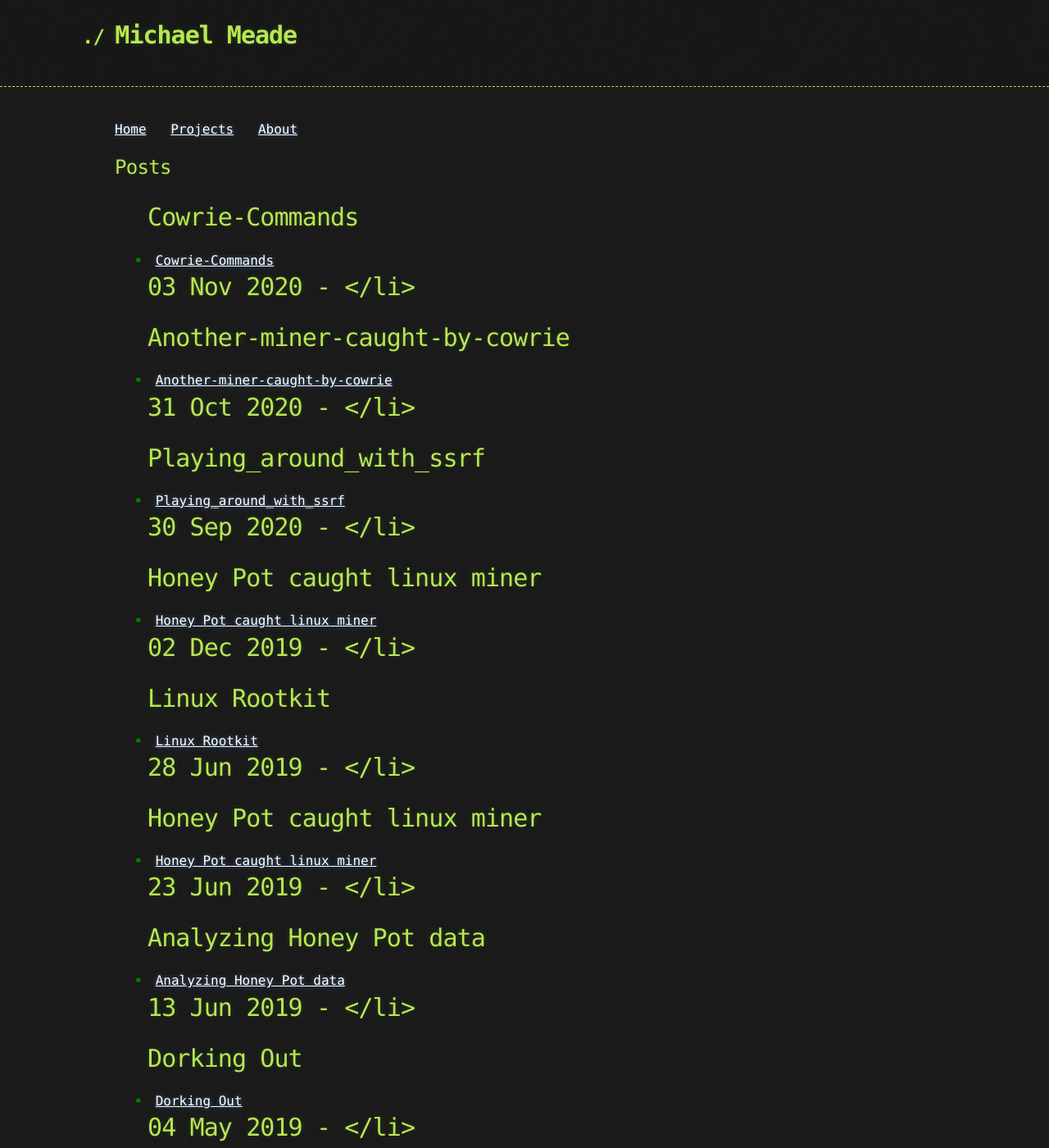
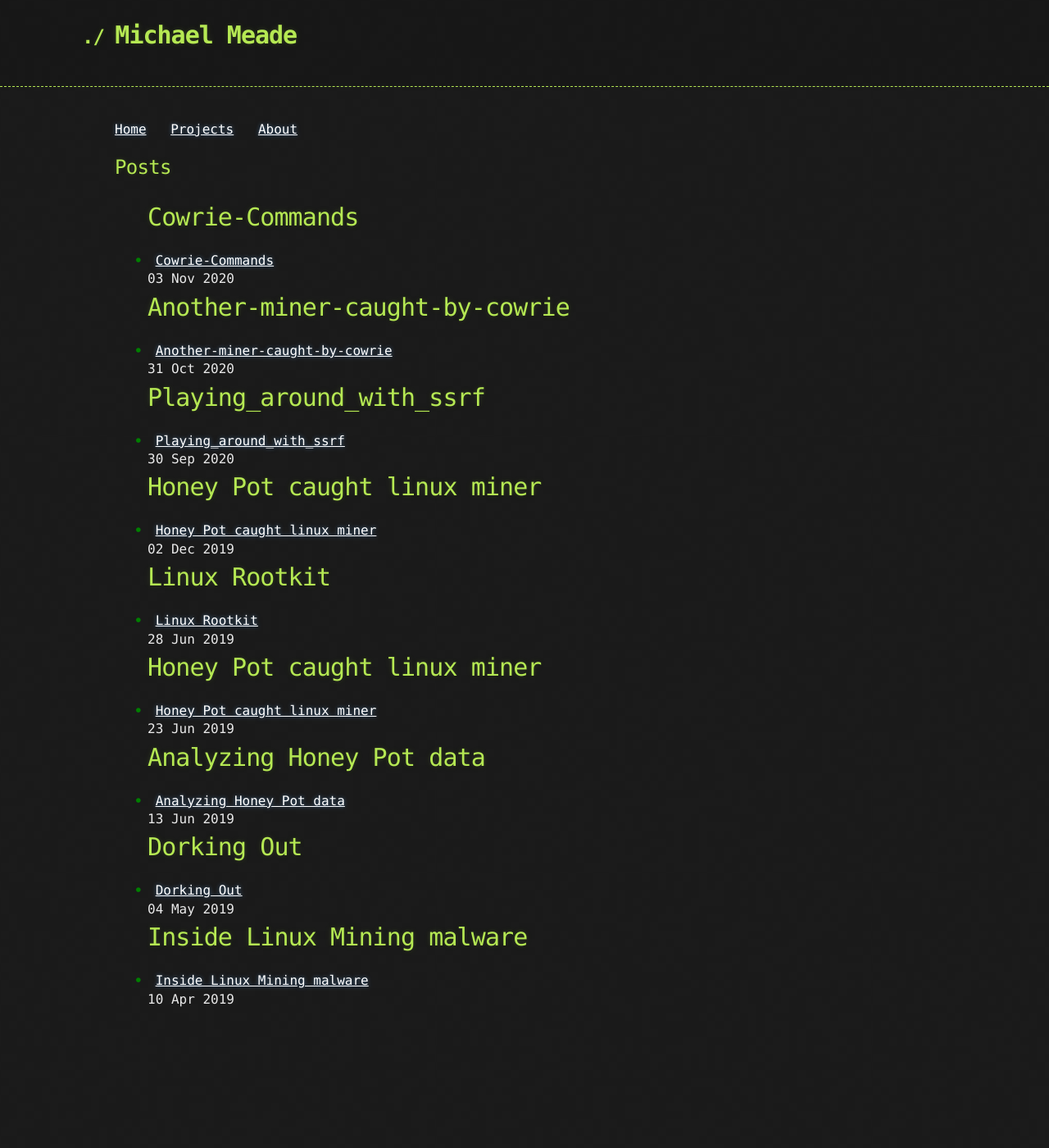
Before and after one commit to Michael-Meade/MinerFind, a Jekyll site: the page built from index.md, in a window 1280 px wide and 1400 px high. Shown: the whole window at 82% size. Built offline with Jekyll 4.4.1, drawn with Linux system fonts in a browser that asks for light colours; our own code applies the rules of GitHub Pages for plain Markdown files; the repository's description, which GitHub fills in, is left out; some of the changed text lies outside the part shown.

Commit message:
Update index.md

```diff
--- a/index.md
+++ b/index.md
@@ -7,7 +7,7 @@
       <h1>{{ post.title }}</h1>
       <li>
         <a href="{{ post.url }}">{{ post.title }}</a><br>
-        <h1>{{ post.date | date_to_string }} - {{post.author }}
+         {{ post.date | date_to_string }}
       </li>
 
   {% endfor %}
```
